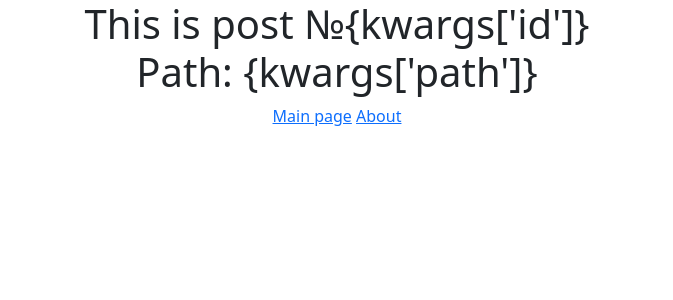
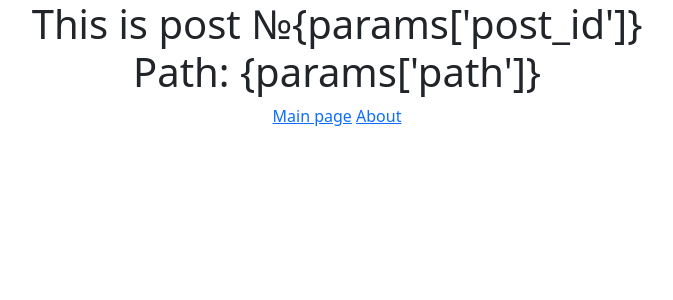
Before and after one commit to NeKadgar/Simple-Socket-HTTP-Server, a Python web app: template templates/post.html in a window 1280 px wide. Shown: the top 300 px of the page, without its empty margins (303-976 px from the left). Run offline with Jinja, Linux system fonts and the light colour scheme; the template is opened without the code that fills it, so the values that code supplies are empty.

Commit message:
update html files 'params' instead of 'kwargs'

```diff
--- a/templates/about.html
+++ b/templates/about.html
@@ -1,7 +1,7 @@
 <div style="text-align: center;">
     <h1>
         It's my about page btw.<br/>
-        Path: {kwargs['path']}
+        Path: {params['path']}
     </h1>
     <a href="/">Main page</a>
     <a href="/post?id=1">Post №1</a>
--- a/templates/index.html
+++ b/templates/index.html
@@ -1,7 +1,7 @@
 <div style="text-align: center;">
     <h1>
         Hello World!!! It's my simple socket server.<br/>
-        Path: {kwargs['path']}
+        Path: {params['path']}
     </h1>
     <a href="/about">About</a>
     <a href="/post?id=1">Post</a>
--- a/templates/post.html
+++ b/templates/post.html
@@ -1,7 +1,7 @@
 <div style="text-align: center;">
     <h1>
-        This is post №{kwargs['id']}<br/>
-        Path: {kwargs['path']}
+        This is post №{params['post_id']}<br/>
+        Path: {params['path']}
     </h1>
     <a href="/">Main page</a>
     <a href="/about">About</a>
```
